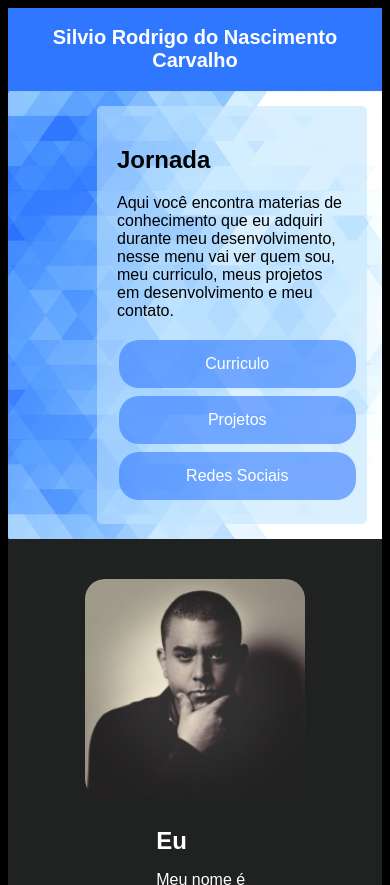
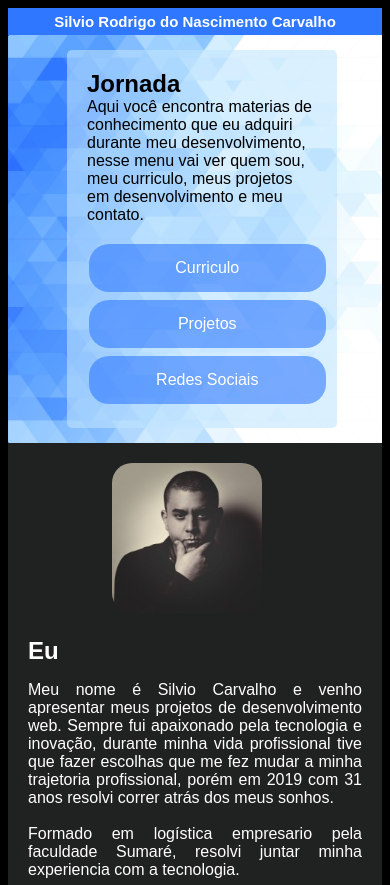
Before and after one commit to SilvioCar/MyProject, a plain HTML site: page index.html in a window 390 px wide. Shown: the top 885 px of the page. Drawn offline with Linux system fonts and the light colour scheme.

Commit message:
atualização
Atualização para reponsivo

```diff
--- a/CSS/style_churrascometro.css
+++ b/CSS/style_churrascometro.css
@@ -3,7 +3,8 @@ body{
     margin: 0;
     padding: 0;
     background-image: url(../img/background.jpg);
-    background-size: 120%;
+    background-size: 110%;
+    background-repeat: no-repeat;
 }
 .container{
     width: 350px;
@@ -45,7 +46,6 @@ h2{
     position: relative;
     margin: 0;
 }
-
 /* estilizando o conteudo dentro do container, informação */
 input{
     width: 100%;
@@ -65,3 +65,25 @@ input{
     color: white;
     font-family: 'Franklin Gothic Medium', 'Arial Narrow', Arial, sans-serif;
 }
+
+
+@media only screen and (max-width: 480px) {
+    .container{
+        width: 250px;
+        top: 50px;
+    }
+
+    #goBack{
+        position: absolute;
+        left: 258px;
+    }
+    body{
+        background-image: url(../img/background.jpg);
+        background-size: 100%;
+        background-repeat: repeat;
+
+
+
+    }
+
+}
--- a/CSS/style_index.css
+++ b/CSS/style_index.css
@@ -89,3 +89,36 @@ footer{ /* aplicando estilo no rodaé tais como: cor do fundo, espaço e central
   .button:hover{
       background-color: #2f78ff;
   }
+
+/*Tamanho padrão para smartphones*/
+@media only screen and (max-width: 480px) {
+    .title {
+		font-size: 15px;
+        margin: 0;
+	}
+    .formContainer{
+        margin-right: 30px;
+        margin-left: 30px;
+    }
+    .formContainer h2{
+        margin: 0;
+    }
+    .formContainer p{
+        margin-top: 0;
+    }
+    footer{
+        padding: 20px;
+    }
+    .description{
+        width: 150px;
+        margin: 0;
+        display: inline;
+        text-align: justify;
+    }
+    .picture{
+        display: block;
+        width: 150px;
+        margin-left: 25%;
+        margin-right: 25%;
+    }
+}
```
Also changed, not shown: CSS/style_curriculo.css (+0 -39 lines).
